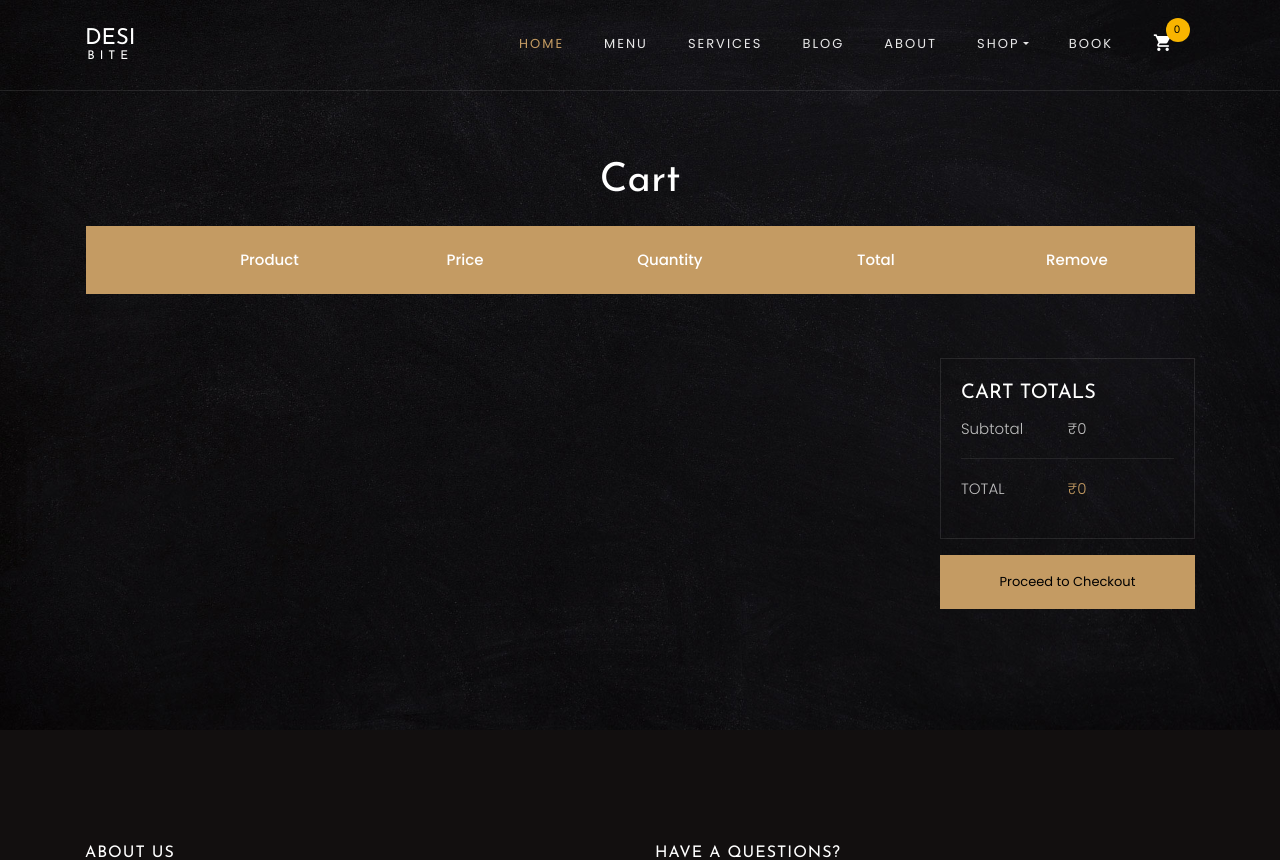
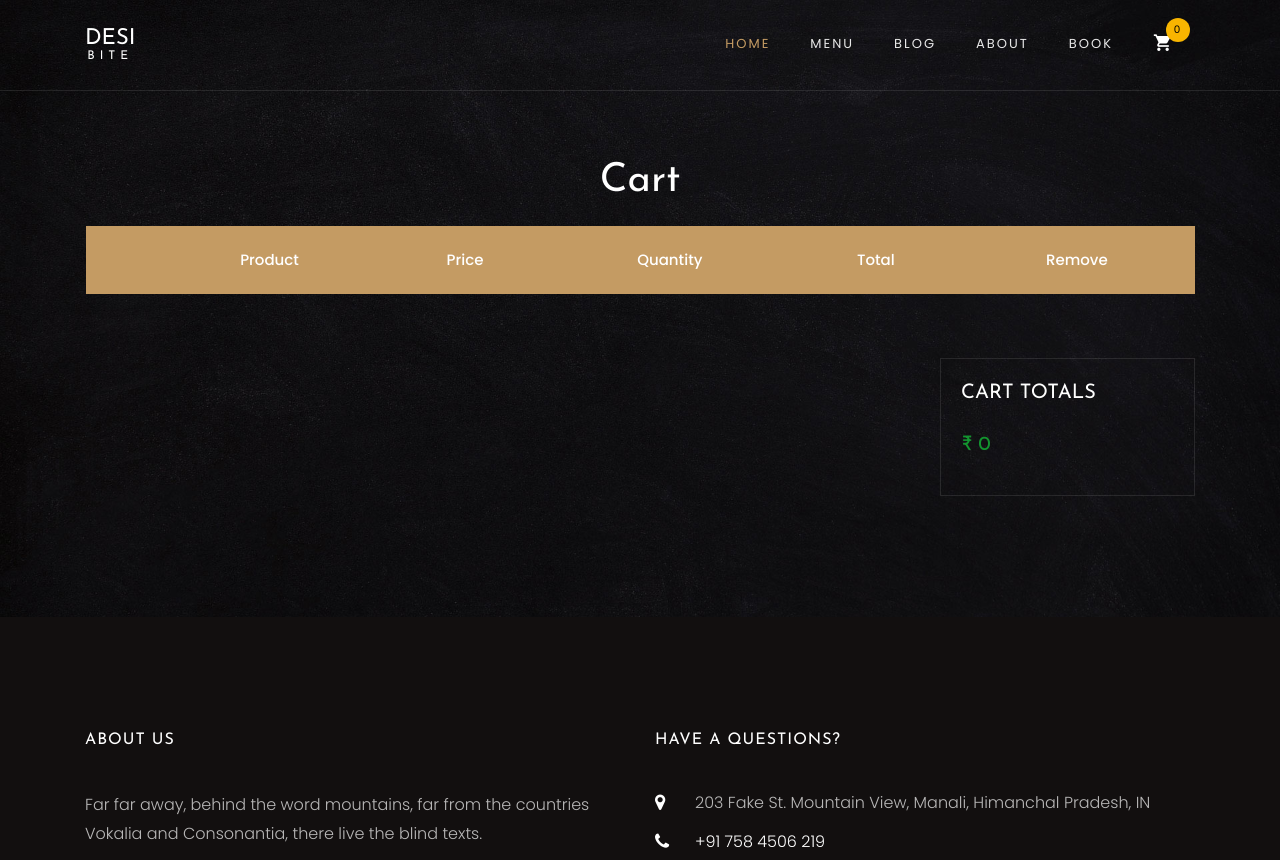
Before and after one commit to Indrajeet-01/Desi-Bites, a Django app: page /view_cart/ in a window 1280 px wide. Shown: the top 860 px of the page. Run offline with Django 5.2, Linux system fonts and the light colour scheme; lists and menus that the app fills with data are empty; some libraries are stand-ins or nearby versions; some web fonts are replaced.

Commit message:
finish01

```diff
--- a/desi_bites/templates/base.html
+++ b/desi_bites/templates/base.html
@@ -40,17 +40,10 @@
 	        <ul class="navbar-nav ml-auto">
 	          <li class="nav-item active"><a href="{% url 'index' %}" class="nav-link">Home</a></li>
 	          <li class="nav-item"><a href="{% url 'menu' %}" class="nav-link">Menu</a></li>
-	          <li class="nav-item"><a href="{% url 'services' %}" class="nav-link">Services</a></li>
+
 	          <li class="nav-item"><a href="{% url 'blog' %}" class="nav-link">Blog</a></li>
 	          <li class="nav-item"><a href="{% url 'about' %}" class="nav-link">About</a></li>
-	          <li class="nav-item dropdown">
-              <a class="nav-link dropdown-toggle" href="room.html" id="dropdown04" data-toggle="dropdown" aria-haspopup="true" aria-expanded="false">Shop</a>
-              <div class="dropdown-menu" aria-labelledby="dropdown04">
 
-                <a class="dropdown-item" href="room.html">Cart</a>
-                <a class="dropdown-item" href="checkout.html">Checkout</a>
-              </div>
-            </li>
 	          <li class="nav-item"><a href="{% url 'reserve' %}" class="nav-link">Book</a></li>
 	          <li class="nav-item cart"><a href="{% url 'view_cart' %}" class="nav-link"><span class="icon icon-shopping_cart"></span><span class="bag d-flex justify-content-center align-items-center"><small id="cart-length">{{ request.session.cart|length }}</small></span></a></li>
 	        </ul>
--- a/desi_bites/templates/cart.html
+++ b/desi_bites/templates/cart.html
@@ -66,17 +66,19 @@
             <div class="col col-lg-3 col-md-6 mt-5 cart-wrap ftco-animate">
                 <div class="cart-total mb-3">
                     <h3>Cart Totals</h3>
-                    <p class="d-flex">
-                        <span>Subtotal</span>
-                        <span id="subtotal">₹{{ total }}</span>
-                    </p>
-                    <hr>
+
                     <p class="d-flex total-price">
-                        <span>Total</span>
-                        <span id="total">₹{{ total }}</span>
-                    </p>
+
+                      <h5 id="total" style="color: rgb(19, 148, 47);"> ₹ {{ total}}</h5>
+                  </p>
                 </div>
-                <p class="text-center"><a href="{% url 'checkout' %}" class="btn btn-primary py-3 px-4">Proceed to Checkout</a></p>
+
+                  {% if request.session.cart|length > 0 %}
+                  <p class="text-center"><a href="{% url 'checkout' %}" class="btn btn-primary py-3 px-4">Proceed to Checkout</a></p>
+                  {% endif %}
+
+
+
             </div>
         </div>
     </div>
--- a/desi_bites/templates/index.html
+++ b/desi_bites/templates/index.html
@@ -28,7 +28,7 @@
 
 		  <div class="col-md-8 col-sm-12 text-center ftco-animate">
 			  <span class="subheading">Welcome</span>
-			  <h1 class="mb-4">The Best Coffee Testing Experience</h1>
+			  <h1 class="mb-4">Book Table for Your Functions</h1>
 			<p class="mb-4 mb-md-5">A small river named Duden flows by their place and supplies it with the necessary regelialia.</p>
 			<p><a href="{% url 'menu' %}" class="btn btn-primary p-3 px-xl-4 py-xl-3">View Menu & Order Now</a> </p>
 		  </div>
@@ -114,7 +114,7 @@
 			</div>
 			<div class="media-body">
 			  <h3 class="heading">Easy to Order</h3>
-			  <p>Even the all-powerful Pointing has no control about the blind texts it is an almost unorthographic.</p>
+			  <p>Discover our fantastic menu, select your choices, add them into your cart and place order.</p>
 			</div>
 		  </div>
 		</div>
@@ -125,7 +125,7 @@
 			</div>
 			<div class="media-body">
 			  <h3 class="heading">Fastest Delivery</h3>
-			  <p>Even the all-powerful Pointing has no control about the blind texts it is an almost unorthographic.</p>
+			  <p>Your order will be delivered in 50 minutes, this is our promise and we always try our best.</p>
 			</div>
 		  </div>
 		</div>
--- a/desi_bites/templates/reserve.html
+++ b/desi_bites/templates/reserve.html
@@ -48,6 +48,7 @@
           {% csrf_token %}
           <div class="d-md-flex">
             <div class="form-group">
+
               <input type="text" name="name" class="form-control" placeholder="Name" required>
             </div>
           </div>
```
Also changed, not shown: desi_bites/templates/checkout.html (+9 -26 lines), desi_bites/templates/menu.html (+1 -19 lines).
